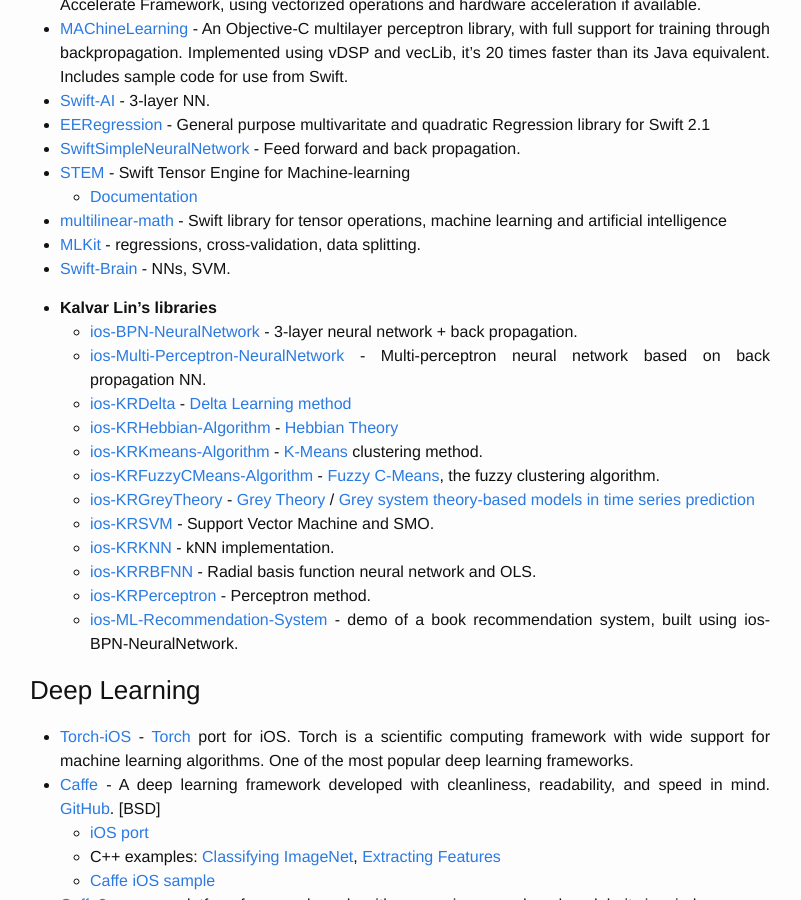
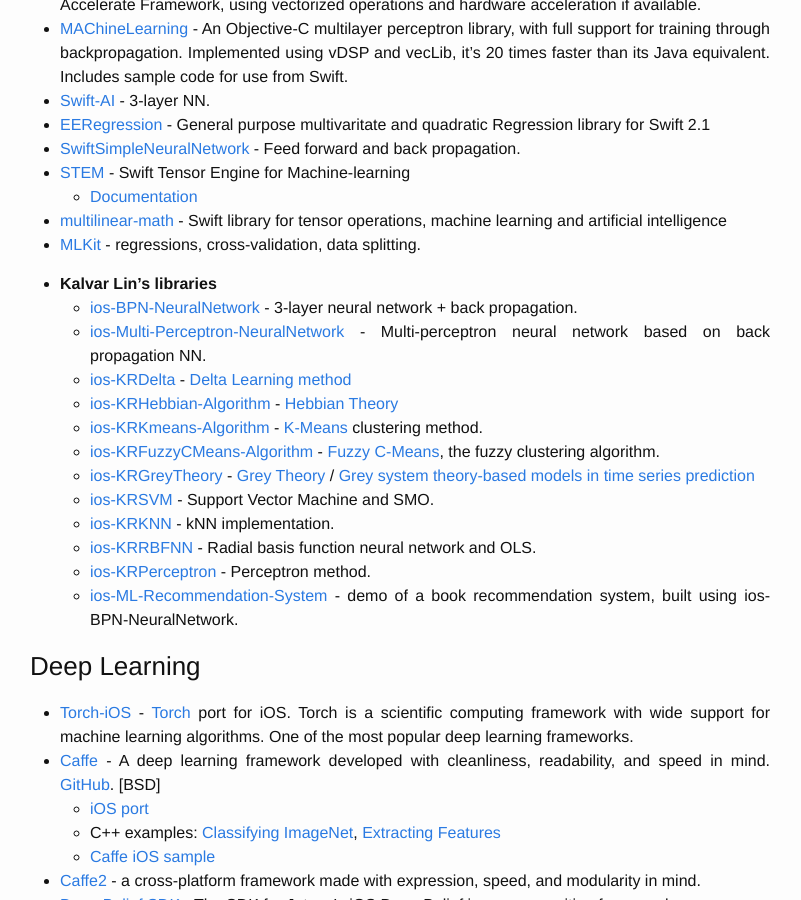
Before and after one commit to alexsosn/alexsosn.github.io, a Jekyll site: the page built from _posts/2015-11-05-iOS-ML.markdown, in a window 1280 px wide and 900 px high, scrolled down 2748 px. Shown: the whole window, without its empty margins (240-1041 px from the left). Built offline with Jekyll 4.4.1, drawn with Linux system fonts in a browser that asks for light colours.

Commit message:
Swift-brain deleted as it is just an empty repo.

```diff
--- a/_posts/2015-11-05-iOS-ML.markdown
+++ b/_posts/2015-11-05-iOS-ML.markdown
@@ -93,7 +93,6 @@ The following algorithms are currently available: Gradient Descent Backpropagati
 	* [Documentation](http://stem.readthedocs.io/en/latest/)
 * [multilinear-math](https://github.com/vincentherrmann/multilinear-math) - Swift library for tensor operations, machine learning and artificial intelligence
 * [MLKit](https://github.com/Somnibyte/MLKit) - regressions, cross-validation, data splitting.
-* [Swift-Brain](https://github.com/vlall/Swift-Brain) - NNs, SVM.
 
 * **Kalvar Lin's libraries**
 	* [ios-BPN-NeuralNetwork](https://github.com/Kalvar/ios-BPN-NeuralNetwork) - 3-layer neural network + back propagation.
```
